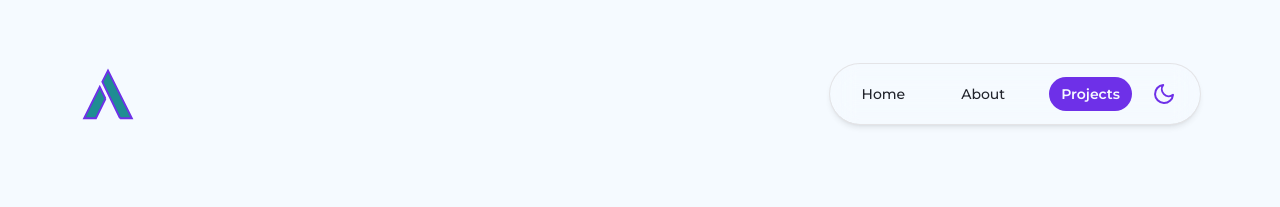
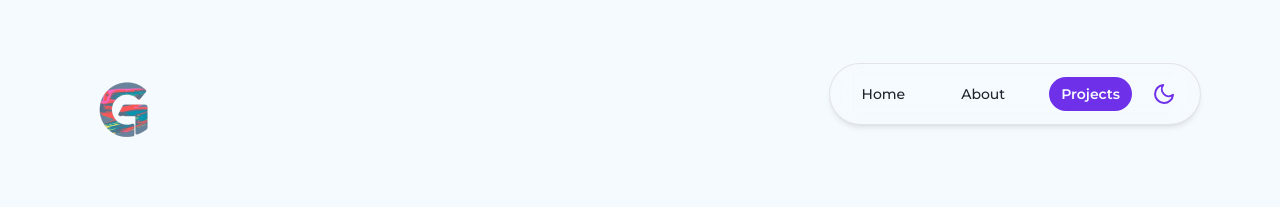
Before and after one commit to gaureshpai/hseruag, a Next.js app: page /projects in a window 1280 px wide. Shown: the top 207 px of the page. Built offline with nearby package versions, Linux system fonts and the light colour scheme.

Commit message:
logo animation changed

```diff
--- a/src/animation/animated-logo.tsx
+++ b/src/animation/animated-logo.tsx
@@ -1,37 +1,26 @@
-import { AnimatePresence, Variants, motion } from "framer-motion";
+import { AnimatePresence, motion } from "framer-motion";
 
 export default function AnimatedLogo() {
-  const iconVariant: Variants = {
-    hidden: {
-      pathLength: 0,
-      fill: "rgba(0, 0, 0, 0)",
-    },
-    visible: {
-      pathLength: 1,
-      // Set fill as per your theme
-      fill: "#1f8d93",
-    },
-  };
-
   return (
     <AnimatePresence>
-      <motion.svg
-        viewBox="0 0 450 450"
-        xmlns="http://www.w3.org/2000/svg"
-        className="h-full w-full fill-accent stroke-accent"
+      <motion.div
+        initial={{ scale: 0, opacity: 0 }}
+        animate={{ scale: 1, opacity: 1 }}
+        exit={{ scale: 0, opacity: 0 }}
+        transition={{
+          type: "spring",
+          stiffness: 260,
+          damping: 20,
+          duration: 1.5,
+        }}
+        className="h-full w-full flex items-center justify-center md:m-4"
       >
-        <motion.path
-          d="M321.955 420L179.465 127.143L224.998 36.1755L416.91 420H321.955ZM204.867 263.253L128.055 420H33.0897L158.769 168.608L204.867 263.253Z"
-          strokeWidth="15"
-          variants={iconVariant}
-          initial="hidden"
-          animate="visible"
-          transition={{
-            default: { duration: 3, ease: "easeInOut" },
-            fill: { duration: 3, ease: [1, 0, 0.8, 1] },
-          }}
+        <motion.img
+          src="/images/logo.png"
+          alt="Logo"
+          className="max-h-[100px] max-w-[100px]"
         />
-      </motion.svg>
+      </motion.div>
     </AnimatePresence>
   );
 }
```
